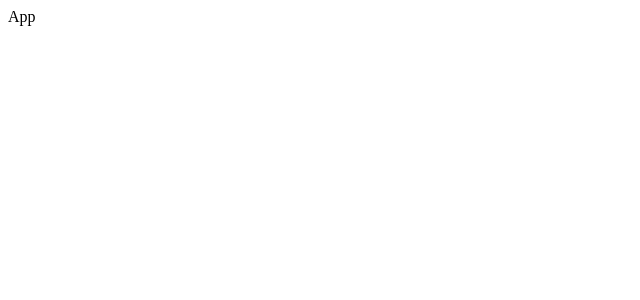
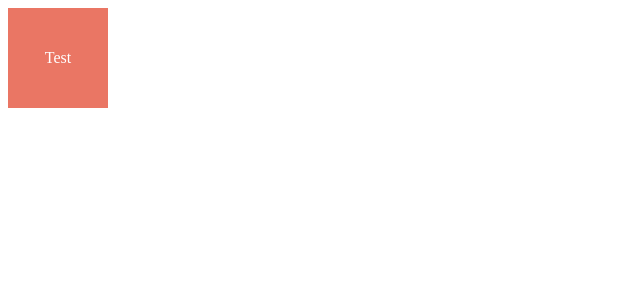
Before and after one commit to chan9yu/invitation, a React (Create React App) app: page / in a window 1280 px wide. Shown: the top 300 px of the page, without its empty margins (0-640 px from the left). Built offline with nearby package versions, Linux system fonts and the light colour scheme.

Commit message:
feat: init sass, craco

```diff
--- /dev/null
+++ b/craco.config.js
@@ -0,0 +1,3 @@
+module.exports = {
+	plugins: []
+};
--- a/public/index.html
+++ b/public/index.html
@@ -5,7 +5,7 @@
   <meta charset="UTF-8">
   <meta name="viewport" content="width=device-width, initial-scale=1.0">
   <meta name="description" content="Web site created using create-react-app" />
-  <title>mcard</title>
+  <title>wedding invitation app</title>
   <link rel="icon" type="image/png" sizes="64x64" href="%PUBLIC_URL%/favicon.ico">
 </head>
 
--- a/src/App.tsx
+++ b/src/App.tsx
@@ -1,3 +1,9 @@
+import Test from './components/Test';
+
 export default function App() {
-	return <div>App</div>;
+	return (
+		<div>
+			<Test />
+		</div>
+	);
 }
--- /dev/null
+++ b/src/components/Test.module.scss
@@ -0,0 +1,9 @@
+.test {
+	width: 100px;
+	height: 100px;
+	color: #fff;
+	background-color: var(--red);
+	display: flex;
+	justify-content: center;
+	align-items: center;
+}
--- /dev/null
+++ b/src/components/Test.tsx
@@ -0,0 +1,8 @@
+import classNames from 'classnames/bind';
+import styles from './Test.module.scss';
+
+const cx = classNames.bind(styles);
+
+export default function Test() {
+	return <div className={cx('test')}>Test</div>;
+}
--- a/src/index.tsx
+++ b/src/index.tsx
@@ -2,6 +2,7 @@ import React from 'react';
 import ReactDOM from 'react-dom/client';
 
 import App from './App';
+import './styles/global.scss';
 
 const rootElement = document.getElementById('root');
 
--- /dev/null
+++ b/src/styles/global.scss
@@ -0,0 +1,8 @@
+@charset "utf-8";
+
+:root {
+	--red: #ea7664;
+	--black: #544f4f;
+	--brown: #89757a;
+	--beige: #f6f5f5;
+}
```
Also changed, not shown: package.json (+7 -4 lines), .eslintrc.json, 1 other file (tests, documents, lock files or other folders).
